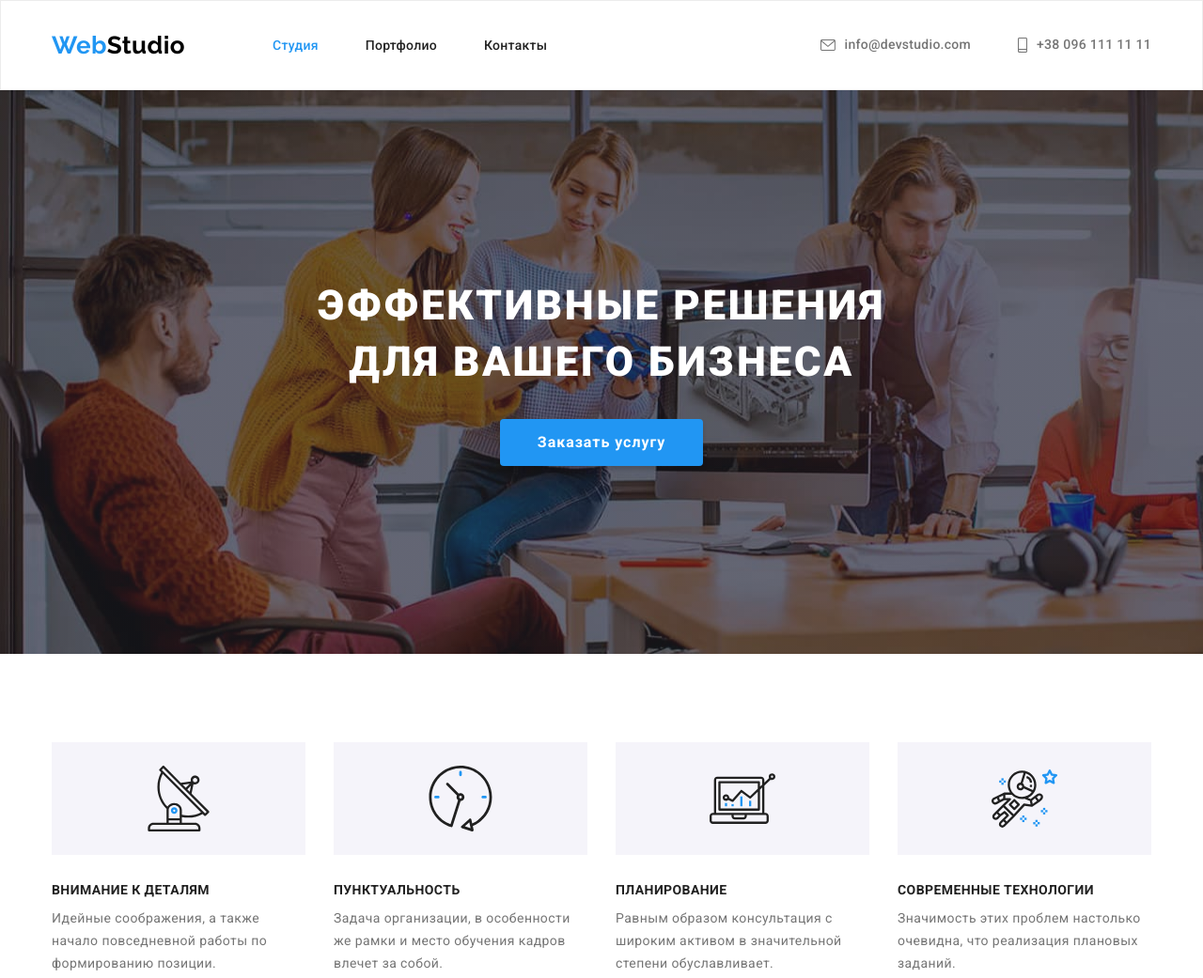
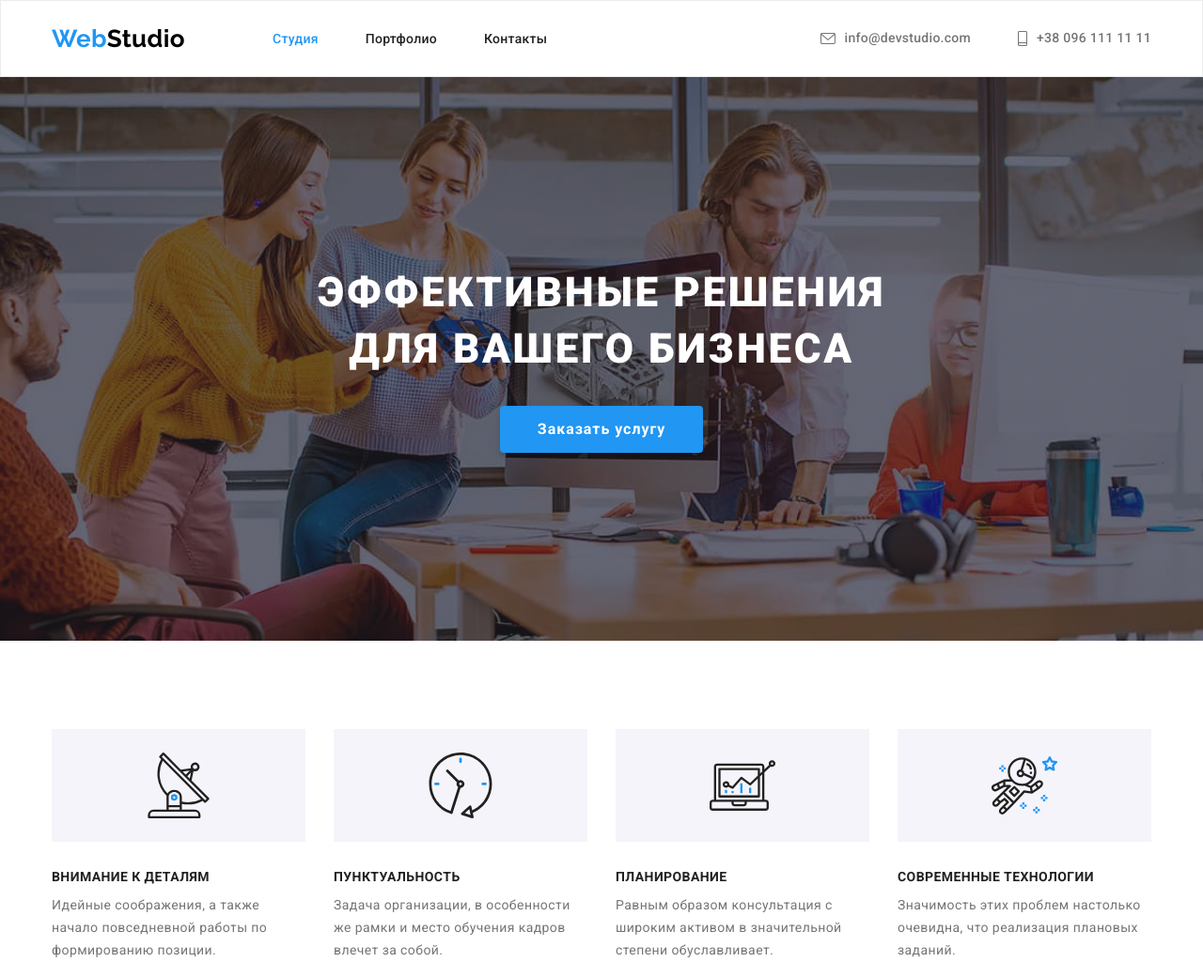
Before and after one commit to Alex-Hryshakov/goit-markup-hw-04, a plain HTML site: page index.html in a window 1280 px wide. Shown: the top 1041 px of the page at 94% size. Drawn offline with nearby package versions, Linux system fonts and the light colour scheme.

Commit message:
fix errors

```diff
--- a/css/styles.css
+++ b/css/styles.css
@@ -97,7 +97,6 @@ body {
 }
 
 .header {
-  padding: 24px 0;
   border: 1px solid #ececec;
 }
 
@@ -143,7 +142,7 @@ body {
 }
 
 .menu-link {
-  padding: 15px 0;
+  padding: 32px 0;
   font-weight: 500;
   line-height: 1.14;
   letter-spacing: 0.02em;
@@ -187,6 +186,10 @@ body {
     url(../images/Img-hero.jpg);
   background-color: #c4c4c4;
   background-size: cover;
+  background-position: center;
+  background-repeat: no-repeat;
+  max-width: 1600px;
+  margin: 0 auto;
 }
 
 .hero-title {
@@ -233,15 +236,10 @@ body {
   display: flex;
   justify-content: center;
   align-items: center;
-  width: 270px;
+  /* width: 270px; */
   height: 120px;
   background-color: var(--secondary-bcg);
-}
-
-.plus-icon {
-  display: flex;
-  align-items: center;
-  justify-content: center;
+  margin-bottom: 30px;
 }
 
 .plus-list {
@@ -373,18 +371,14 @@ body {
   fill: var(--accent-color);
 }
 
-.clients-item {
+.clients-list-link {
   width: 170px;
   height: 92px;
-}
-
-.clients-list-link {
   display: flex;
   align-items: center;
   justify-content: center;
   color: var(--link-client-color);
-  width: 100%;
-  height: 100%;
+
   border: 1px solid var(--primary-icon-color);
   border-radius: 4px;
 }
@@ -532,10 +526,20 @@ body {
   flex-basis: calc((100% - 60px) / 3);
 }
 
-.portfolio-examples-item:hover {
+.portfolio-examles-links {
+  display: block;
+}
+
+.portfolio-examles-links:hover,
+.portfolio-examles-links:focus {
   box-shadow: 0px 1px 1px rgb(0 0 0 / 12%), 0px 4px 4px rgb(0 0 0 / 6%),
     1px 4px 6px rgb(0 0 0 / 16%);
 }
+
+/* .portfolio-examples-item:hover {
+  box-shadow: 0px 1px 1px rgb(0 0 0 / 12%), 0px 4px 4px rgb(0 0 0 / 6%),
+    1px 4px 6px rgb(0 0 0 / 16%);
+} */
 
 .portfolio-examples-list {
   display: flex;
@@ -550,6 +554,7 @@ body {
   font-size: 18px;
   line-height: 2;
   letter-spacing: 0.06em;
+  color: #212121;
 }
 
 .portfolio-examples-text {
--- a/index.html
+++ b/index.html
@@ -46,14 +46,16 @@
               <svg class="contact-link-icon" width="16" height="12">
                 <use href="./images/symbol-defs.svg#icon-mail"></use>
               </svg>
-              info@devstudio.com</a>
+              info@devstudio.com</a
+            >
           </li>
           <li class="contact-item-header">
             <a class="contact-text menu-link contact-text-phone link" href="tel:+380961111111">
               <svg class="contact-link-icon" width="10" height="16">
                 <use href="./images/symbol-defs.svg#icon-smartphone"></use>
               </svg>
-              +38 096 111 11 11</a menu-link>
+              +38 096 111 11 11</a
+            >
           </li>
         </ul>
       </div>
@@ -73,31 +75,13 @@
         <div class="container">
           <h2 class="visually-hidden">Преимущества нашей компании</h2>
 
-          <ul class="plus-list-icon list">
-            <li class="plus-item-icon">
-              <svg class="plus-icon" width="70" height="70">
-                <use href="./images/symbol-defs.svg#icon-antenna"></use>
-              </svg>
-            </li>
-            <li class="plus-item-icon">
-              <svg class="plus-icon" width="70" height="70">
-                <use href="./images/symbol-defs.svg#icon-clock"></use>
-              </svg>
-            </li>
-            <li class="plus-item-icon">
-              <svg class="plus-icon" width="70" height="70">
-                <use href="./images/symbol-defs.svg#icon-diagram"></use>
-              </svg>
-            </li>
-            <li class="plus-item-icon">
-              <svg class="plus-icon" width="70" height="70">
-                <use href="./images/symbol-defs.svg#icon-astronaut"></use>
-              </svg>
-            </li>
-          </ul>
-
           <ul class="plus-list list">
             <li class="plus-item">
+              <div class="plus-item-icon">
+                <svg class="plus-icon" width="70" height="70">
+                  <use href="./images/symbol-defs.svg#icon-antenna"></use>
+                </svg>
+              </div>
               <h3 class="plus-title">Внимание к деталям</h3>
               <p class="plus-text">
                 Идейные соображения, а также начало повседневной работы по формированию позиции.
@@ -105,18 +89,33 @@
             </li>
 
             <li class="plus-item">
+              <div class="plus-item-icon">
+                <svg class="plus-icon" width="70" height="70">
+                  <use href="./images/symbol-defs.svg#icon-clock"></use>
+                </svg>
+              </div>
               <h3 class="plus-title">Пунктуальность</h3>
               <p class="plus-text">
                 Задача организации, в особенности же рамки и место обучения кадров влечет за собой.
               </p>
             </li>
             <li class="plus-item">
+              <div class="plus-item-icon">
+                <svg class="plus-icon" width="70" height="70">
+                  <use href="./images/symbol-defs.svg#icon-diagram"></use>
+                </svg>
+              </div>
               <h3 class="plus-title">Планирование</h3>
               <p class="plus-text">
                 Равным образом консультация с широким активом в значительной степени обуславливает.
               </p>
             </li>
             <li class="plus-item">
+              <div class="plus-item-icon">
+                <svg class="plus-icon" width="70" height="70">
+                  <use href="./images/symbol-defs.svg#icon-astronaut"></use>
+                </svg>
+              </div>
               <h3 class="plus-title">Современные технологии</h3>
               <p class="plus-text">
                 Значимость этих проблем настолько очевидна, что реализация плановых заданий.
@@ -404,7 +403,9 @@
                 <a class="address-text link" href="">г. Киев, пр-т Леси Украинки, 26</a>
               </li>
               <li class="contact-item">
-                <a class="contact-text-footer contact-text-email link" href="mailto:info@devstudio.com"
+                <a
+                  class="contact-text-footer contact-text-email link"
+                  href="mailto:info@devstudio.com"
                   >info@devstudio.com</a
                 >
               </li>
```
Also changed, not shown: portfolio.html (+22 -2 lines).
